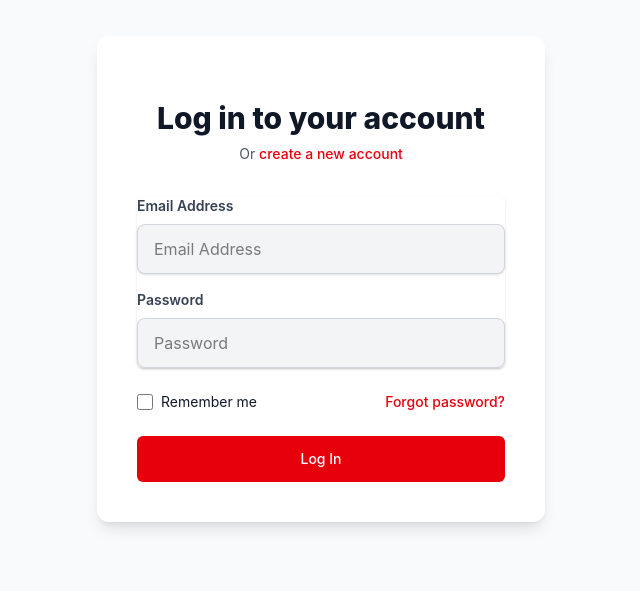
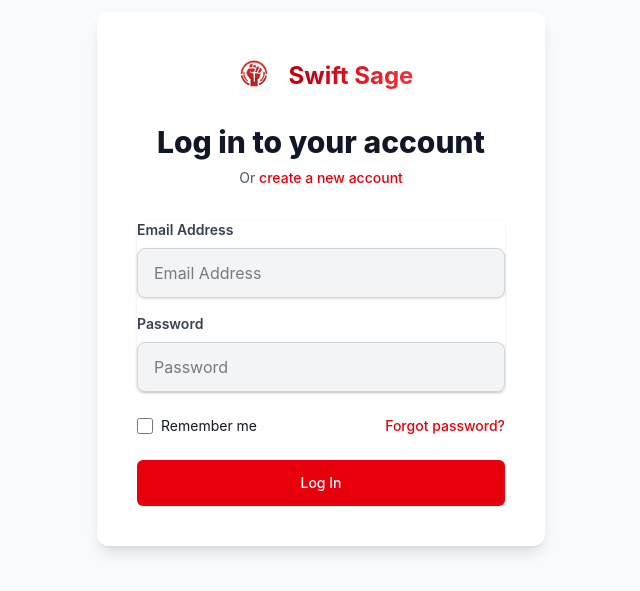
Before and after one commit to mustafaxv7/PFE_2025_SwiftSage, a React (Vite) app in the folder client/: page /login in a window 1280 px wide. Shown: the part 121-712 px from the top of the page, without its empty margins (319-959 px from the left). Built offline with nearby package versions, Linux system fonts and the light colour scheme.

Commit message:
add swifsage logo & link it with homepage

```diff
--- a/client/src/components/auth/LoginForm.jsx
+++ b/client/src/components/auth/LoginForm.jsx
@@ -1,6 +1,7 @@
 import { useState } from "react";
 import AuthInput from "./AuthInput";
-import { useNavigate } from "react-router-dom";
+import { useNavigate, Link } from "react-router-dom";
+import Logo from "../../assets/Logo.png";
 
 const LoginForm = () => {
     const navigate = useNavigate();
@@ -50,7 +51,21 @@ const LoginForm = () => {
         <div className="min-h-screen flex items-center justify-center bg-gray-50 py-12 px-4 sm:px-6 lg:px-8">
             <div className="max-w-md w-full space-y-8 bg-white p-10 rounded-xl shadow-lg">
                 <div className="text-center">
-                    <h2 className="mt-6 text-3xl font-extrabold text-gray-900">
+                    {/* Logo linking to homepage */}
+                    <Link to="/" className="flex justify-center mb-6">
+                        <div className="flex items-center space-x-3">
+                            <img
+                                src={Logo}
+                                alt="Swift Sage Logo"
+                                className="w-12 h-12 object-contain"
+                            />
+                            <span className="text-2xl font-bold bg-gradient-to-r from-red-700 to-red-500 bg-clip-text text-transparent">
+                                Swift Sage
+                            </span>
+                        </div>
+                    </Link>
+
+                    <h2 className="mt-2 text-3xl font-extrabold text-gray-900">
                         Log in to your account
                     </h2>
                     <p className="mt-2 text-sm text-gray-600">
```
